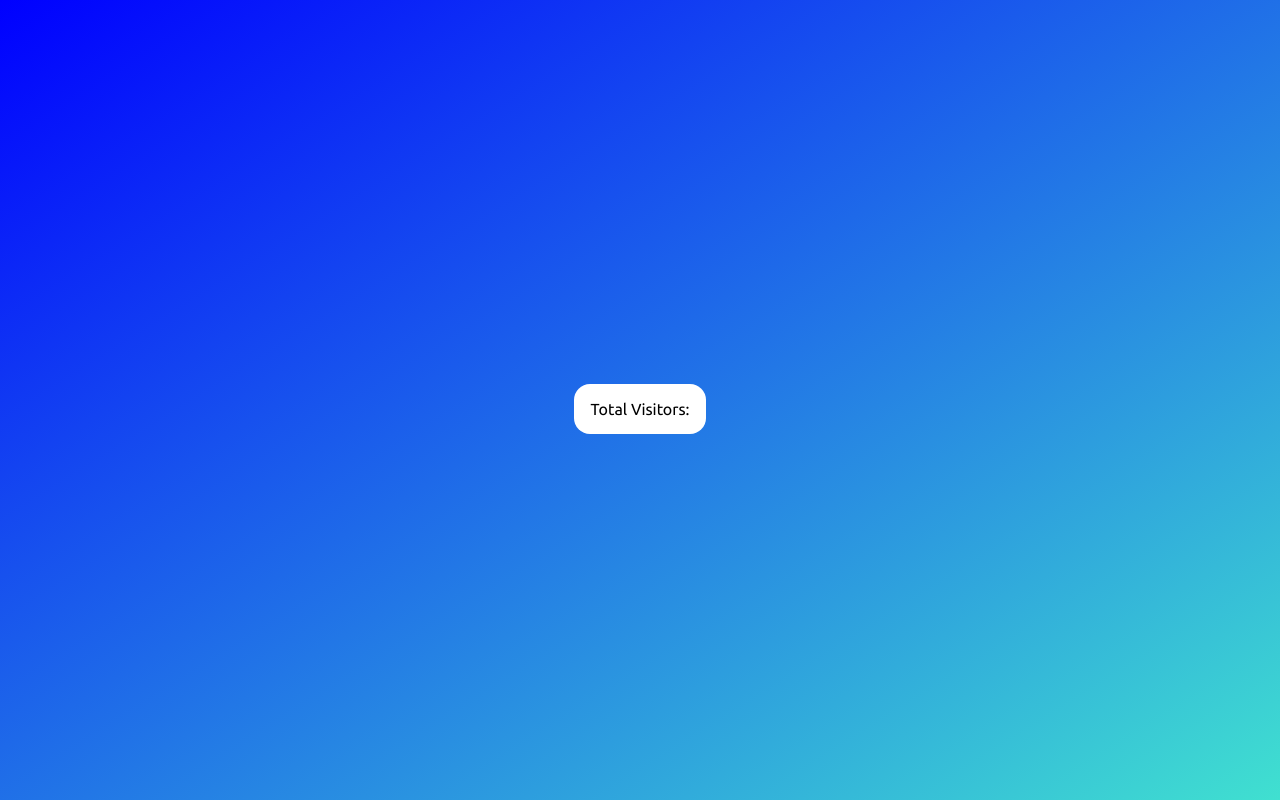
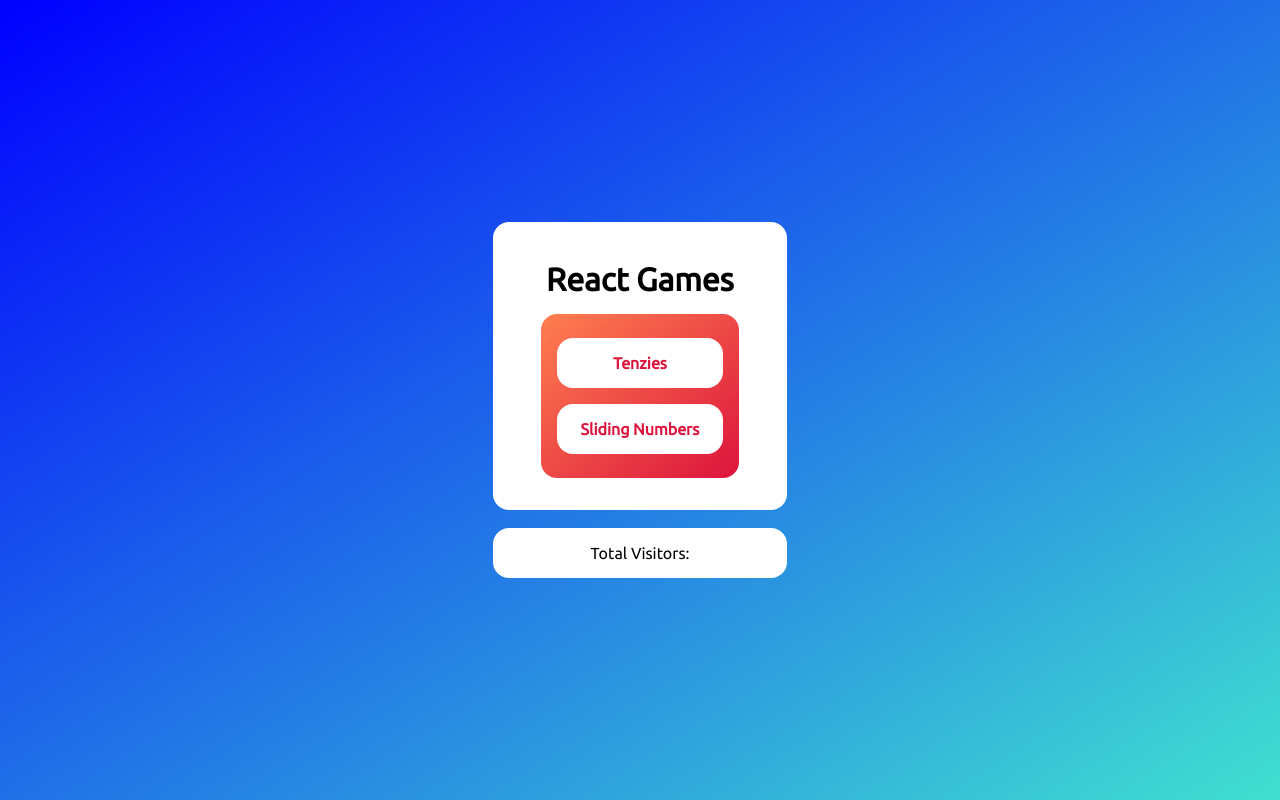
Before and after one commit to serenevoid/react-games, a React (Vite) app: page / in a window 1280 px wide. Built offline with nearby package versions, Linux system fonts and the light colour scheme.

Commit message:
chore: added hash routing to games

```diff
--- a/src/App.tsx
+++ b/src/App.tsx
@@ -21,7 +21,7 @@ const App = () => {
 
     return (
         <div>
-            <Router basename="/react-games">
+            <Router>
                 <Routes>
                     <Route index element={<Home />} />
                     <Route path="/tenzies" element={<Tenzies />} />
--- a/src/pages/Home.tsx
+++ b/src/pages/Home.tsx
@@ -4,12 +4,12 @@ const Home = () => {
         {
             id: 1,
             name: "Tenzies",
-            url: "/react-games/tenzies"
+            url: "#/tenzies"
         },
         {
             id: 2,
             name: "Sliding Numbers",
-            url: "/react-games/sliding-numbers"
+            url: "#/sliding-numbers"
         }
     ];
 
```
